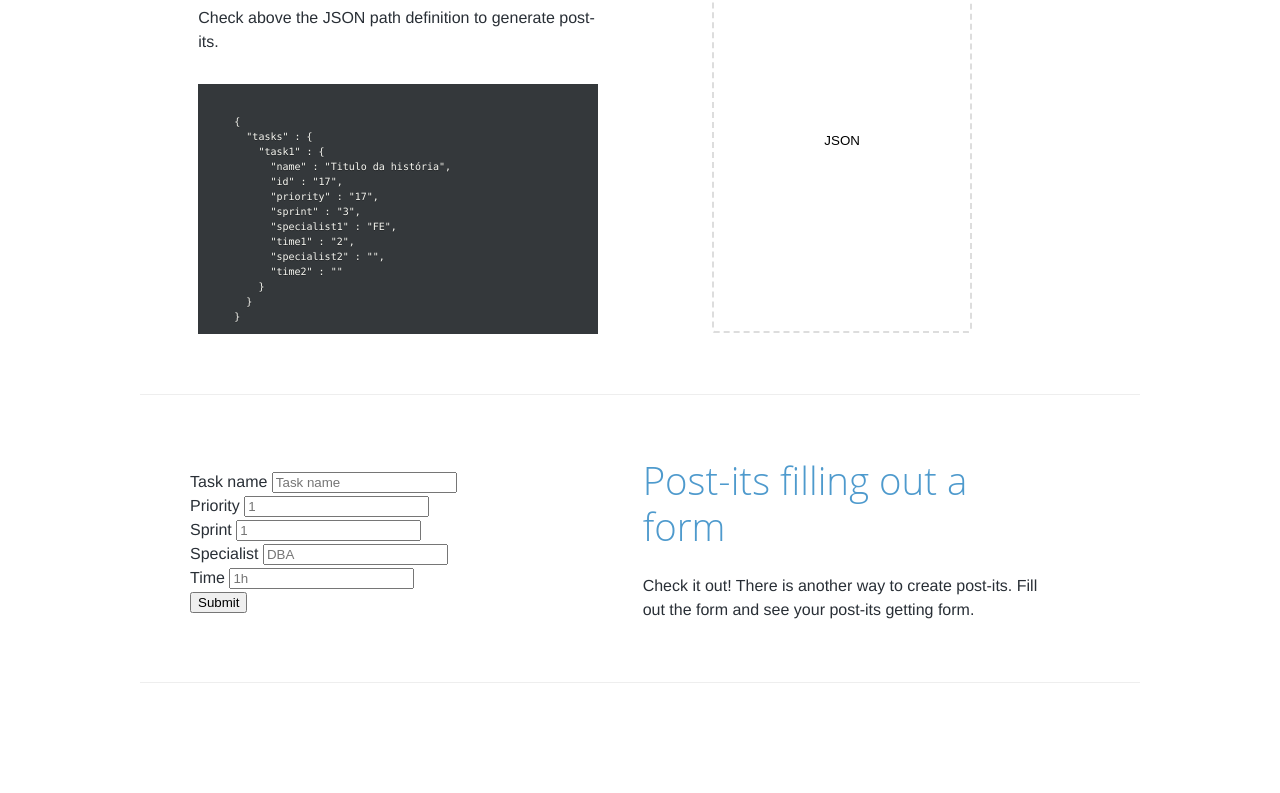
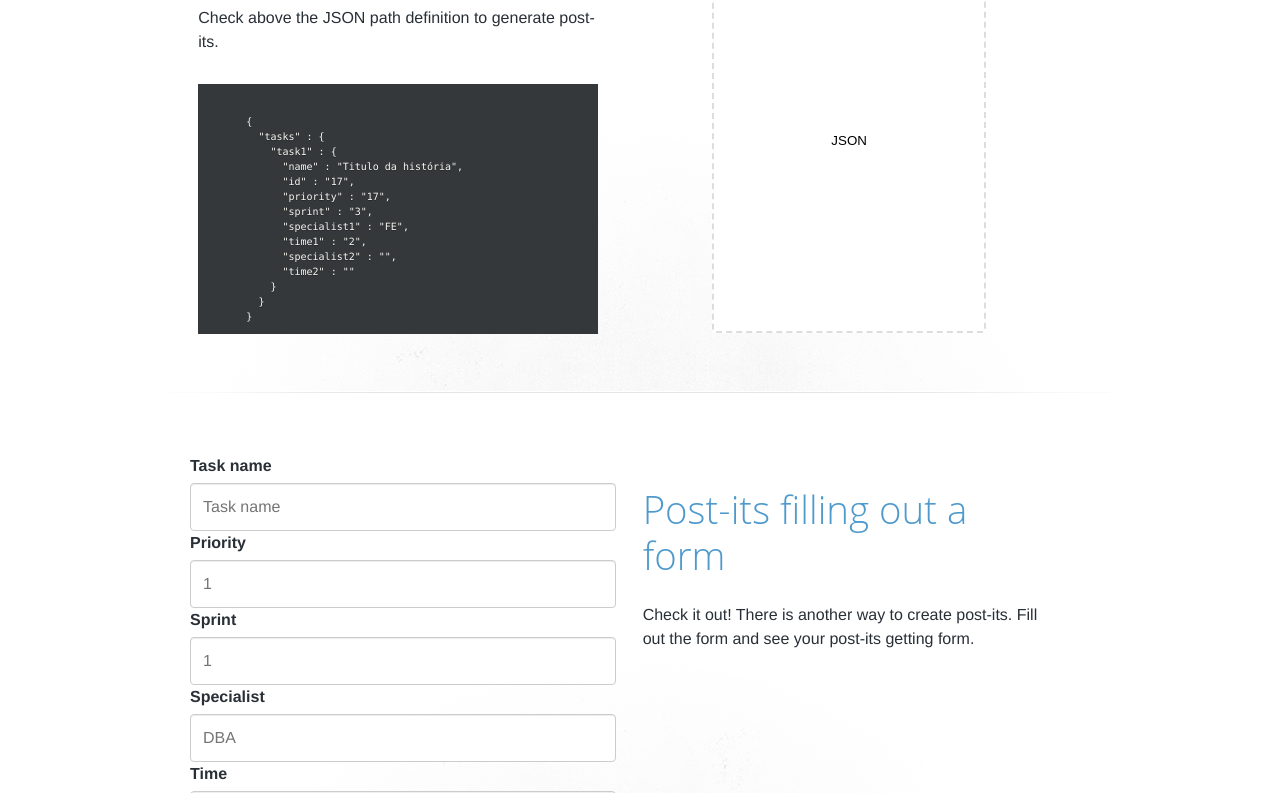
Before and after one commit to helmedeiros/kanban-task-gen, a plain HTML site: page gettingstarted/index.html in a window 1280 px wide. Shown: the part 403-1196 px from the top of the page. Before the commit the page ends 1156 px from the top, so only its background shows below. Drawn offline with Linux system fonts and the light colour scheme; a script that the page names is missing.

Commit message:
formated formulary

```diff
--- a/css/kanban-task-gen.css
+++ b/css/kanban-task-gen.css
@@ -377,7 +377,12 @@ line-height: 17px;
   margin: 0 auto;
   overflow: hidden;
   padding: 30px;
-  border-bottom: 1px solid #eee;
+}
+
+.tour .holder {
+background: url(../img/bg-tour.png) no-repeat 50% 100%;
+padding: 0px 0 30px;
+margin: auto;
 }
 
 .tour .text-copy {
@@ -411,7 +416,7 @@ line-height: 17px;
 .tour .action-holder {
   width: 400px;
   height: auto;
-  margin: 45px 20px 20px;
+  margin: 0 20px 20px;
   display: inline-block;
   vertical-align: top;
 }
@@ -440,6 +445,7 @@ input[type="file"] {
   width: 24em;
   margin-left: 4.3em;
   cursor: pointer;
+  margin-top: 45px;
 }
 input[type="file"]::-webkit-file-upload-button {
   visibility: hidden;
@@ -455,7 +461,7 @@ input[type="file"]::before {
   display: inline-block;
   color: #fff;
   background-color: #fff;
-  padding: 183px 110px;
+  padding: 183px 117px;
   margin: 0;
   display: inline-block;
   border-radius: .25em;
@@ -606,3 +612,81 @@ pre[class*="language-"] {
 .sprint:before {
   content:'sprint: ';
 }
+
+/** FORM **/
+#posit-form {
+  box-sizing: border-box;
+  font-family: "Helvetica Neue",Helvetica,Arial,sans-serif;
+  font-size: 14px;
+  line-height: 1.42857143;
+  color: #333;
+}
+
+#postit-form label {
+display: inline-block;
+max-width: 100%;
+margin-bottom: 5px;
+font-weight: 700;
+}
+
+#posit-form .form-group {
+margin-bottom: 15px;
+}
+
+#postit-form .form-control {
+display: block;
+width: 100%;
+height: 34px;
+padding: 6px 12px;
+font-size: 14px;
+line-height: 1.42857143;
+color: #555;
+background-color: #fff;
+background-image: none;
+border: 1px solid #ccc;
+border-radius: 4px;
+-webkit-box-shadow: inset 0 1px 1px rgba(0,0,0,.075);
+box-shadow: inset 0 1px 1px rgba(0,0,0,.075);
+-webkit-transition: border-color ease-in-out .15s,-webkit-box-shadow ease-in-out .15s;
+-o-transition: border-color ease-in-out .15s,box-shadow ease-in-out .15s;
+transition: border-color ease-in-out .15s,box-shadow ease-in-out .15s;
+font-family: inherit;
+margin: 0;
+font: inherit;
+}
+
+.btn-default {
+text-shadow: 0 1px 0 #fff;
+background-image: -webkit-linear-gradient(top,#fff 0,#e0e0e0 100%);
+background-image: -o-linear-gradient(top,#fff 0,#e0e0e0 100%);
+background-image: -webkit-gradient(linear,left top,left bottom,from(#fff),to(#e0e0e0));
+background-image: linear-gradient(to bottom,#fff 0,#e0e0e0 100%);
+filter: progid:DXImageTransform.Microsoft.gradient(startColorstr='#ffffffff', endColorstr='#ffe0e0e0', GradientType=0);
+filter: progid:DXImageTransform.Microsoft.gradient(enabled=false);
+background-repeat: repeat-x;
+border-color: #dbdbdb;
+border-color: #ccc;
+box-shadow: inset 0 1px 0 rgba(255,255,255,.15),0 1px 1px rgba(0,0,0,.075);
+color: #333;
+background-color: #fff;
+}
+
+.btn {
+display: inline-block;
+padding: 6px 12px;
+margin-bottom: 0;
+font-size: 14px;
+font-weight: 400;
+line-height: 1.42857143;
+text-align: center;
+white-space: nowrap;
+vertical-align: middle;
+cursor: pointer;
+-webkit-user-select: none;
+-moz-user-select: none;
+-ms-user-select: none;
+user-select: none;
+background-image: none;
+border: 1px solid transparent;
+border-radius: 4px;
+}
--- a/gettingstarted/index.html
+++ b/gettingstarted/index.html
@@ -36,6 +36,7 @@
             </div>
         </header>
         <div class="container--wide tour block main" role="main">
+            <div class="holder">
               <div class="text-copy">
                 <h2>Post-its using a JSON</h2>
                 <p>Check above the JSON path definition to generate post-its.
@@ -63,7 +64,9 @@
               </div>
               <div class="action-holder grid"><span><input type="file" id="jsonFile" multiple /></span></div>
             </div>
+        </div>
         <div class="container--wide tour block main" role="main">
+          <div class="holder">
             <div class="action-holder grid">
               <form id="postit-form" role="form">
                 <div class="form-group">
@@ -96,6 +99,7 @@
               <p>Check it out! There is another way to create post-its. Fill out the form and see your post-its getting form.</p>
             </div>
           </div>
+        </div>
     </article>
     <article id="showPostIts">
     	<div id="post-its"></div>
```
Also changed, not shown: img/bg-tour.png (added). Lines whose indentation alone changed are shown as unchanged.
